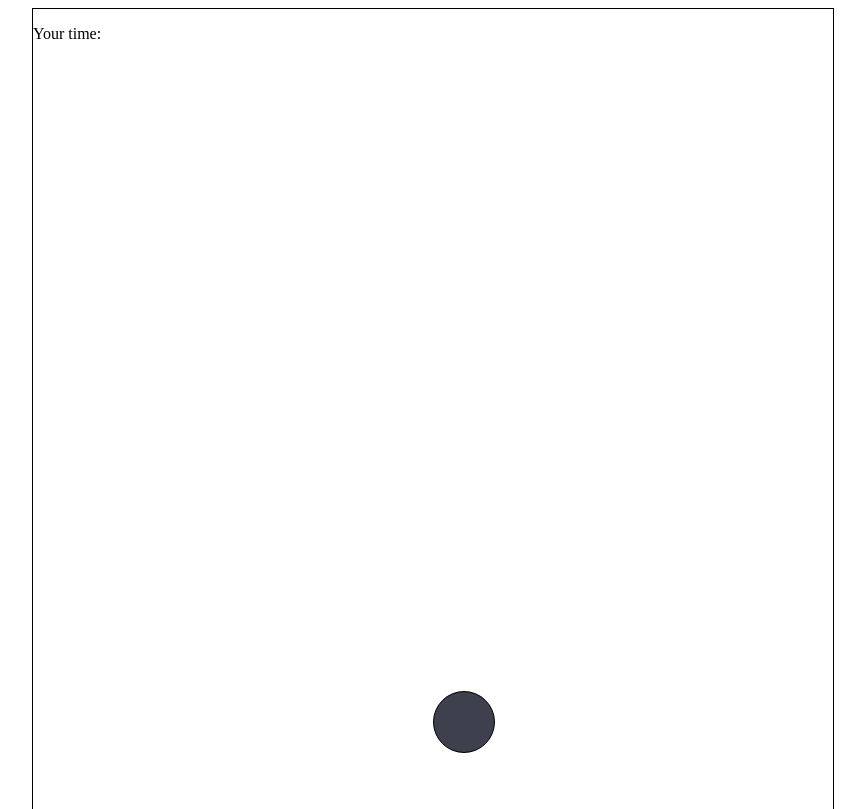
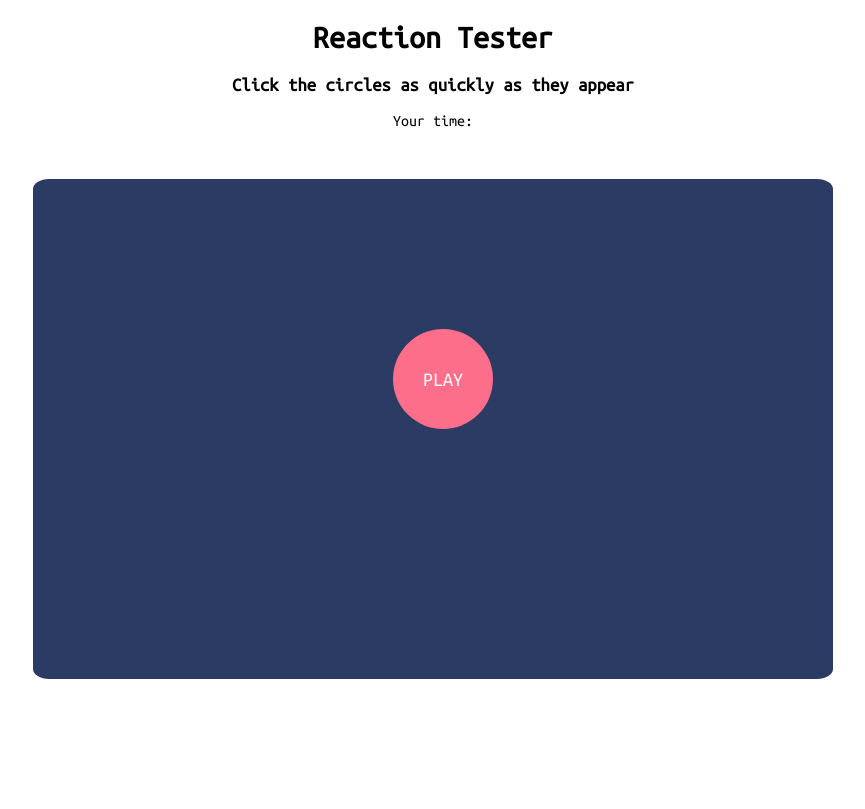
Before and after one commit to nalune/ReactionTester, a plain HTML site: page index.html in a window 1280 px wide. Shown: the top 809 px of the page, without its empty margins (207-1072 px from the left). Drawn offline with Linux system fonts and the light colour scheme.

Commit message:
added "start" box

```diff
--- a/index.html
+++ b/index.html
@@ -6,24 +6,26 @@
  <meta charset="utf-8" />
  <meta http-equiv="Content-type" content="text/html; charset=utf-8" />
  <meta name="viewport" content="width=device-width, initial-scale=1" />
+ <link href='http://fonts.googleapis.com/css?family=Ubuntu+Mono' rel='stylesheet' type='text/css'>
 <style type="text/css">
+
 
 #box
 {
 	display: none;
-	border: 1px solid black;
 	position: relative;
 	-moz-border-radius: 50%;
 	-webkit-border-radius: 50%;
 	border-radius: 50%;
 }
 
-#field
+#gameArea
 {
 	width: 800px;
-	height: 800px;
-	margin: 0 auto;
-	border: 1px solid black;
+	height: 500px;
+	margin: 50px auto;
+	background-color: #2C3B63;
+	border-radius: 2%;
 }
 
 #endBox
@@ -37,6 +39,37 @@
 	font-size: 20px;
 }
 
+#wrap
+{
+	width: 900px;
+	margin: 0 auto;
+}
+
+#title
+{
+	position: relative;
+	font-family: "Ubuntu Mono";
+	text-align: center;
+}
+
+#startGame
+{
+		border-radius: 50%;
+		height: 100px;
+		width: 100px;
+		background-color: #FD6E8A;
+		display: block;
+		color: white;
+		font-family: "Ubuntu Mono";
+		text-align: center;
+		vertical-align: middle;
+		line-height: 100px;
+		font-size: 20px;
+		position: relative;
+		left: 45%;
+		top: 30%;
+		cursor: pointer;
+}
 
 </style>
 
@@ -44,9 +77,18 @@
  </head>
 
  <body>
+ 	<div id ="wrap">
+	 	<div id="title">
+	 		<h1> Reaction Tester </h1>
+	 		<h3> Click the circles as quickly as they appear </h3>
+	 		<p id = "timeContainer">Your time: <span id="yourTime"></span></p>
+	 	</div>
 
-<div id = "field">
-	<p id = "timeContainer">Your time: <span id="yourTime"></span></p>
+
+		<div id = "gameArea">
+			<div id="startGame">
+				PLAY
+			</div>
 
 			<div id="box"></div>
 			<div id="endBox">
@@ -54,6 +96,7 @@
 				<p>Best time: <span id="bestReactionTime"></span></p>
 			</div>
 
+		</div>
 	</div>
 
 
@@ -67,6 +110,11 @@
  var timesArray = new Array();
  var bestReactionTime = 0;
 
+ var startGame = function() {
+	document.getElementById("startGame").style.display = "block";
+}
+
+
  function getRandomColor() {
     var letters = '0123456789ABCDEF'.split('');
     var color = '#';
@@ -78,7 +126,7 @@
 
 function getRandomCoordinates()
 {
-	var top = Math.floor(Math.random() * 80);
+	var top = Math.floor(Math.random() * 50);
 	var left = Math.floor(Math.random() * 80);
 	var coordinates = new Array();
 	coordinates[0] = top;
@@ -107,8 +155,6 @@ function getRandomCoordinates()
 
 	}
 
-
-
  	document.getElementById("box").onclick = function()
  	{
 
@@ -134,7 +180,7 @@ function getRandomCoordinates()
 	 			averageReactionTime = Math.round(averageReactionTime * 1000) / 1000;
 	 			bestReactionTime = Math.min.apply(Math, timesArray);
 	 			document.getElementById("box").style.display = "none";
-	 			document.getElementById("timeContainer").style.display = "none";
+	 			//document.getElementById("timeContainer").style.display = "none";
 	 			document.getElementById("endBox").style.display = "block";
 	 			document.getElementById("averageReactionTime").innerHTML = averageReactionTime;
 	 			document.getElementById("bestReactionTime").innerHTML = bestReactionTime;
@@ -143,7 +189,10 @@ function getRandomCoordinates()
 
  	}
 
+ 	document.getElementById("startGame").onclick = function() {
+		this.style.display = "none";
 		makeBox();
+	}
 
 
 
```
Lines whose indentation alone changed are shown as unchanged.
